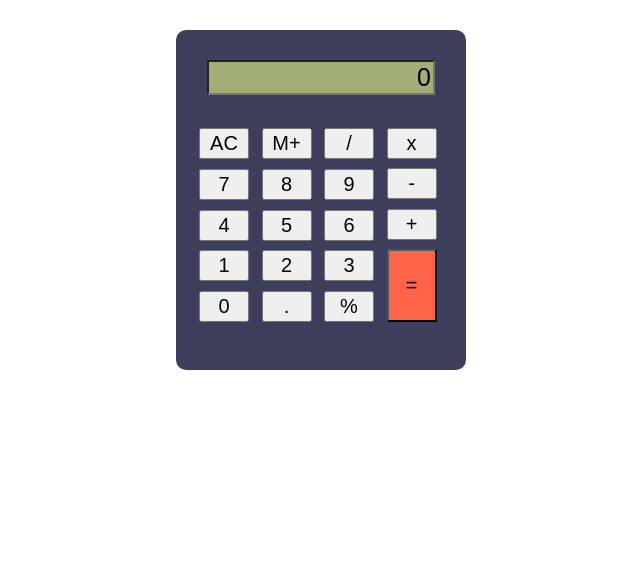
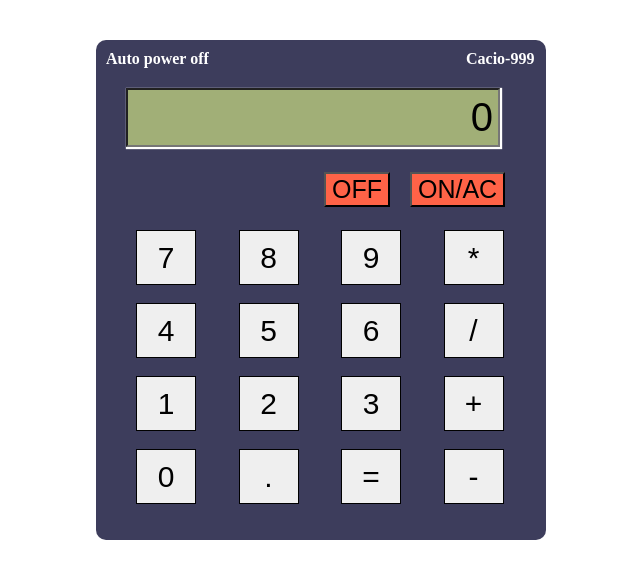
Before and after one commit to rahuldaware2510/Calculator, a plain HTML site: page calculator.html in a window 1280 px wide. Shown: the whole page, without its empty margins (319-959 px from the left). Drawn offline with Linux system fonts and the light colour scheme.

Commit message:
Calculator modified

```diff
--- a/calculator.html
+++ b/calculator.html
@@ -3,71 +3,108 @@
 <head>
     <title>Calculator</title>
     <style>
-            .calculator-body{
-                height:300px;
-                width:250px;
+        .body-calculator{
+            height: 500px;
+            width: 450px;
             background-color: #3d3d5c;
-                margin:30px auto;
-                padding:20px;
-                border-radius:10px;
+            border-radius: 10px;
+            margin: 40px auto;
         }
-            .screen{
-                background-color:#A1AF77;
-                text-align:right;
-                width:220px;
-                display:block;
-                font-size:25px;
-               margin:10px auto;
+        .heading-left{
+            color: white;
+            position: fixed;
+            margin: 10px;
+
         }
-            .btn-container{
+        .heading-right{
+            color: white;
+            margin-left: 370px;
+            position: relative;
+            top: 10px;
+        }
+        .calculator-display{
+            background-color: #a1af77;
+            font-size: 40px;
+            box-shadow: 1px 1px 1px 1px white;
+            text-align: right;
+            width: 360px;
+            margin: 0px auto;
+            padding: 5px;
             margin-top: 30px;
-                height:200px;
+            margin-left: 30px;
+        }
+        .btn-calculator{
+            height: 300px;
+            width:470;
+            padding-left: 20px;
+            padding-right: 20px;
+            display: flex;
+            flex-direction: column;
+            flex-wrap: wrap;
+            justify-content: space-evenly;
 
-                display:flex;
-                flex-wrap: wrap;
-                justify-content:space-between;
-                flex-direction: column;
         }
-            .btn{
-                width: 50px;
-                font-size: 20px;
-                padding:2px 0;
-                text-align:center;
-                margin:3px;
+        .btn-on-off{
+            display: flex;
+            flex-direction: row;
+            margin-top: 15px;
+            position: relative;
+            left: 218px;
         }
-            .btn:hover{
-                box-shadow:0px 0px 10px 0px white;
+        .btn-onoff-cal{
+            background-color: tomato;
+            font-size: 25px;
+            margin: 10px;
         }
-            .btn-equals{
-                background-color: #FF6348;
-                height:73px;
+        .btn-onoff-cal:hover{
+            box-shadow: 0px 0px 10px 0px tomato;
+        }
+        .btn-white{
+            border: 1px solid;
+            font-size: 30px;
+            height: 55px;
+            width: 60px;
+            margin: 5px;
+            margin-left: 20px;
+        }
+        .btn-white:hover{
+            box-shadow: 0px 0px 10px 0px white;
         }
     </style>
 </head>
 <body>
-        <div class="calculator-body">
-            <input type="text" value="0" class="screen"/>
+    <div class="body-calculator">
+        <b class="heading-left">Auto power off</b>
+        <b class="heading-right">Cacio-999</b>
+        <input type="text" value="0" class="calculator-display">
+        <div class="btn-on-off">
+            <button class="btn-onoff-cal">OFF</button>
+            <button class="btn-onoff-cal">ON/AC</button>
+        </div>
+        <div class="btn-calculator">
+            <button class="btn-white">7</button>
+            <button class="btn-white">4</button>
+            <button class="btn-white">1</button>
+            <button class="btn-white">0</button>
 
-        <div class="btn-container">
-            <button class="btn">AC</button>
-            <button class="btn">7</button>
-            <button class="btn">4</button>
-            <button class="btn">1</button>
-            <button class="btn">0</button>
-            <button class="btn">M+</button>
-            <button class="btn">8</button>
-            <button class="btn">5</button>
-            <button class="btn">2</button>
-            <button class="btn">.</button>
-            <button class="btn">/</button>
-            <button class="btn">9</button>
-            <button class="btn">6</button>
-            <button class="btn">3</button>
-            <button class="btn">%</button>
-            <button class="btn">x</button>
-            <button class="btn">-</button>
-            <button class="btn">+</button>
-            <button class="btn btn-equals">=</button>
+            <button class="btn-white">8</button>
+            <button class="btn-white">5</button>
+            <button class="btn-white">2</button>
+            <button class="btn-white">.</button>
+
+
+            <button class="btn-white">9</button>
+            <button class="btn-white">6</button>
+            <button class="btn-white">3</button>
+            <button class="btn-white">=</button>
+
+            <button class="btn-white">*</button>
+            <button class="btn-white">/</button>
+            <button class="btn-white">+</button>
+            <button class="btn-white">-</button>
+
+
+        </div>
     </div>
 </body>
 </html>
```
Lines whose indentation alone changed are shown as unchanged.
